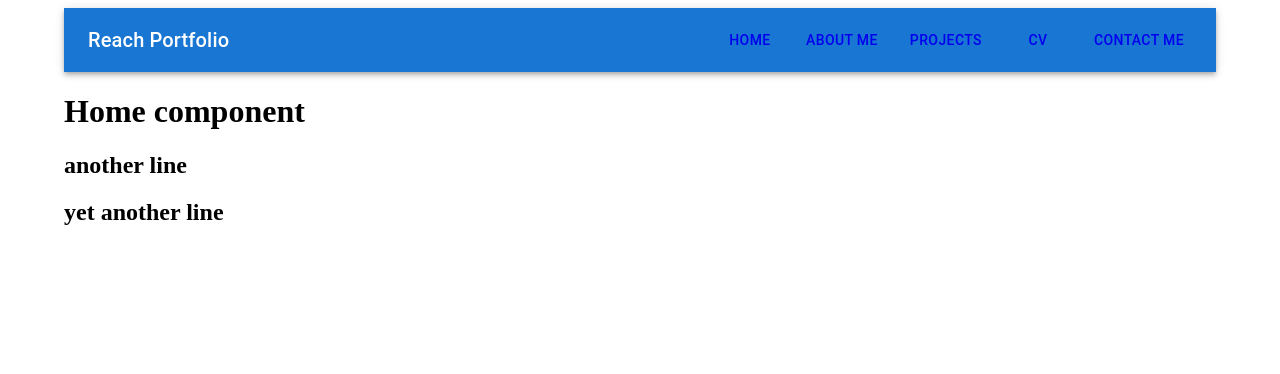
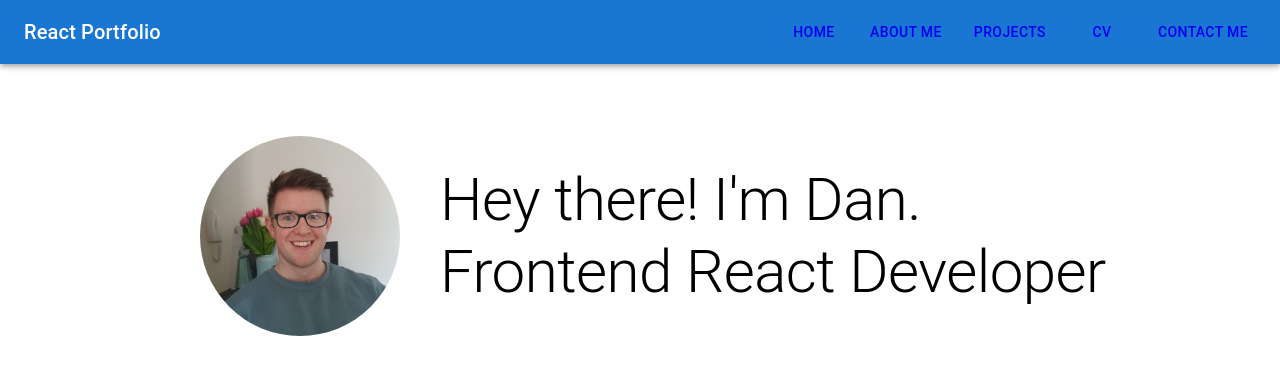
Before and after one commit to Greenie115/react-protfolio-v2, a React (Vite) app: page / in a window 1280 px wide. Shown: the top 374 px of the page. Built offline with nearby package versions, Linux system fonts and the light colour scheme.

Commit message:
working Home page with avatar and hedline text

```diff
--- a/src/components/navbar.jsx
+++ b/src/components/navbar.jsx
@@ -4,10 +4,10 @@ import { NavLink } from "react-router-dom";
 
 function NavBar(){
     return(
-        <AppBar position='static'>
+        <AppBar position= 'fixed' spacing={2}>
             <Toolbar>
                 <Typography variant='h6' sx={{flexGrow: 1}}>
-                    Reach Portfolio
+                    React Portfolio
                 </Typography>
                 <Stack direction='row' spacing={2}>
                 <NavLink to='/'>
--- a/src/components/pages/home.jsx
+++ b/src/components/pages/home.jsx
@@ -1,11 +1,23 @@
 import React from "react";
+import { Box, Avatar, Typography } from "@mui/material";
 
 function Home(){
     return(
         <>
-         <h1>Home component</h1>
-            <h2>another line</h2>
-            <h2>yet another line</h2>
+        <Box sx={{m: 9, p:3, display: "flex", alignItems: "center", justifyContent: "center"}}>
+        <Avatar
+        alt="profile-img"
+        src='.\src\assets\IMG-20220404-WA0001-cropped.jpg'
+        sx={{height: 200, width: 200, m: 5}}
+        ></Avatar>
+        <Typography variant="h2">
+        Hey there! I'm Dan.         Frontend React Developer
+        </Typography>
+        {/* <Typography variant="h2">
+        Frontend React Developer
+        </Typography> */}
+
+        </Box>
          </>
     )
 }
```
Also changed, not shown: src/App.jsx (indentation only), src/assets/IMG-20220404-WA0001-cropped.jpg (added).
